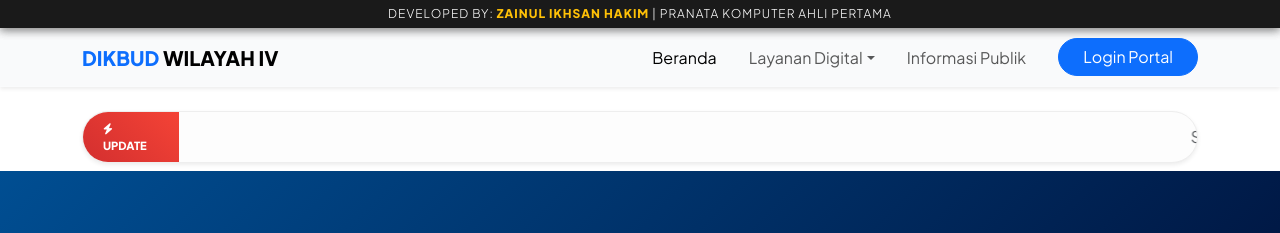
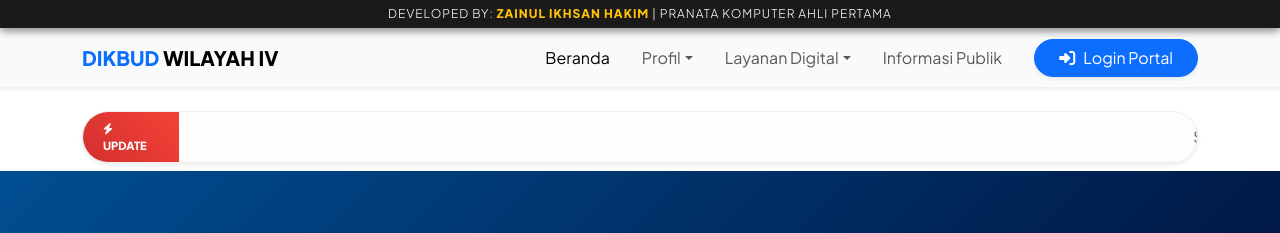
Before and after one commit to cabdindikpora-wilayahiv/cabdindikpora-wilayahiv.github.io, a Jekyll site: the page built from index.html, in a window 1280 px wide. Shown: the top 233 px of the page. Built offline with Jekyll 4.4.1, drawn with Linux system fonts in a browser that asks for light colours.

Commit message:
Update navbar with new menu items and structure

```diff
--- a/_includes/navbar.html
+++ b/_includes/navbar.html
@@ -1,4 +1,61 @@
 		<!-- NAVIGATION -->
+		<nav class="navbar navbar-expand-lg glass-nav sticky-top shadow-sm">
+		    <div class="container">
+		        <a class="navbar-brand fw-bold" href="#">
+		            <span class="text-primary">DIKBUD</span> WILAYAH IV
+		        </a>
+		        <button class="navbar-toggler" type="button" data-bs-toggle="collapse" data-bs-target="#mainMenu">
+		            <span class="navbar-toggler-icon"></span>
+		        </button>
+
+		        <div class="collapse navbar-collapse" id="mainMenu">
+		            <ul class="navbar-nav ms-auto mb-2 mb-lg-0 align-items-center">
+		                <!-- Beranda -->
+		                <li class="nav-item">
+		                    <a class="nav-link px-3 active" href="#"><i class="fas fa-home d-lg-none me-2"></i>Beranda</a>
+		                </li>
+
+		                <!-- Dropdown: Profil -->
+		                <li class="nav-item dropdown">
+		                    <a class="nav-link dropdown-toggle px-3" href="#" role="button" data-bs-toggle="dropdown">Profil</a>
+		                    <ul class="dropdown-menu border-0 shadow-lg animate slideIn">
+		                        <li><a class="dropdown-item" href="#"><i class="fas fa-university me-2 text-primary"></i> Visi & Misi</a></li>
+		                        <li><a class="dropdown-item" href="#"><i class="fas fa-sitemap me-2 text-primary"></i> Struktur Organisasi</a></li>
+		                        <li><hr class="dropdown-divider"></li>
+		                        <li><a class="dropdown-item" href="#"><i class="fas fa-users me-2 text-primary"></i> Daftar Sekolah</a></li>
+		                    </ul>
+		                </li>
+
+		                <!-- Dropdown: Layanan Digital -->
+		                <li class="nav-item dropdown">
+		                    <a class="nav-link dropdown-toggle px-3" href="#" role="button" data-bs-toggle="dropdown">Layanan Digital</a>
+		                    <ul class="dropdown-menu border-0 shadow-lg animate slideIn">
+		                        <li><a class="dropdown-item" href="#"><i class="fas fa-plane-departure me-2 text-primary"></i> E-SPPD</a></li>
+		                        <li><a class="dropdown-item" href="#"><i class="fas fa-id-card me-2 text-primary"></i> E-Kinerja</a></li>
+		                        <li><a class="dropdown-item" href="#"><i class="fas fa-user-check me-2 text-primary"></i> Presensi Wajah</a></li>
+		                        <li><hr class="dropdown-divider"></li>
+		                        <li><a class="dropdown-item" href="#"><i class="fas fa-file-download me-2 text-primary"></i> Download Format</a></li>
+		                    </ul>
+		                </li>
+
+		                <!-- Informasi Publik -->
+		                <li class="nav-item">
+		                    <a class="nav-link px-3" href="#">Informasi Publik</a>
+		                </li>
+
+		                <!-- Call to Action -->
+		                <li class="nav-item ms-lg-3">
+		                    <a class="btn btn-primary rounded-pill px-4 shadow-sm" href="#">
+		                        <i class="fas fa-sign-in-alt me-2"></i>Login Portal
+		                    </a>
+		                </li>
+		            </ul>
+		        </div>
+		    </div>
+		</nav>
+
+
+<!-- NAVIGATION
 		<nav class="navbar navbar-expand-lg glass-nav sticky-top shadow-sm">
 			<div class="container">
 				<a class="navbar-brand fw-bold" href="#">
@@ -24,3 +81,4 @@
 				</div>
 			</div>
 		</nav>
+-->
```
